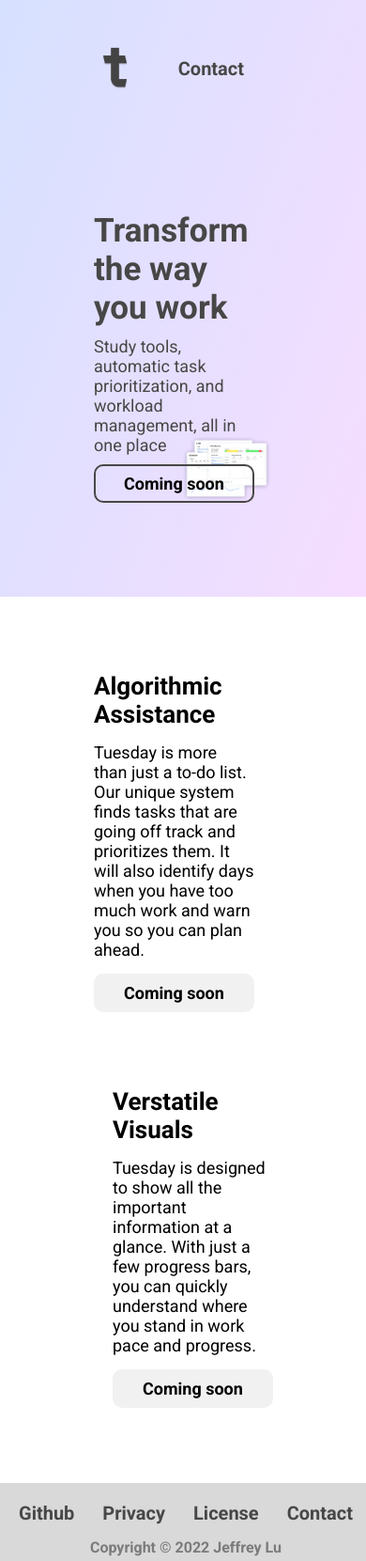
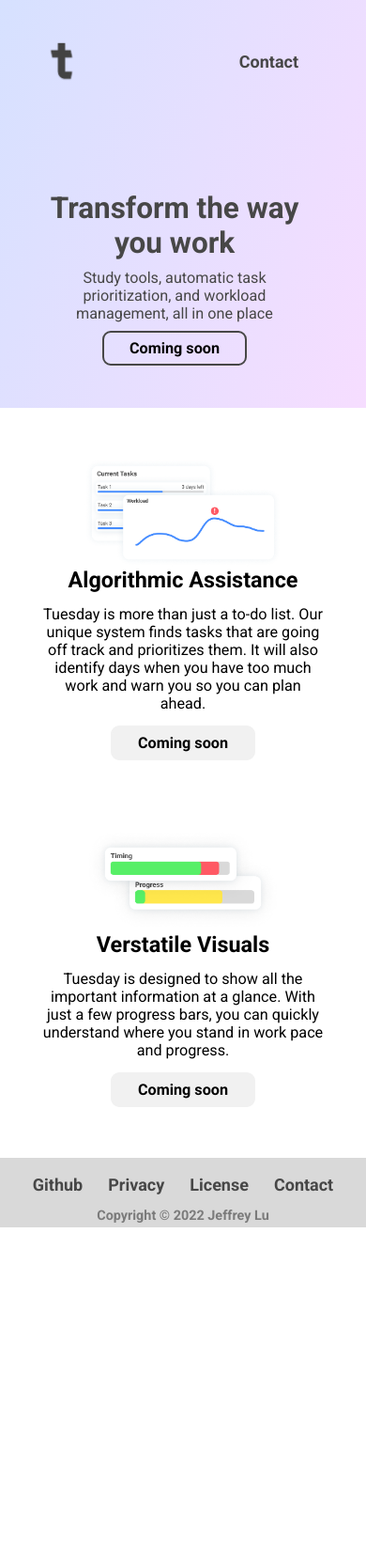
Before and after one commit to Tuestech/v2, a Django app: page / in a window 390 px wide. Shown: the whole page at 94% size. After the commit the page ends 1306 px from the top, so only its background shows below. Run offline with Django 4.2, Linux system fonts and the light colour scheme.

Commit message:
Make landing page responsive

```diff
--- a/landing/static/landing.css
+++ b/landing/static/landing.css
@@ -1,5 +1,11 @@
 html {
-	font-size: 10px;
+	font-size: 9px;
+}
+
+@media screen and (min-width: 850px) {
+	html {
+		font-size: 10px;
+	}
 }
 
 * {
@@ -13,8 +19,8 @@ button {
 	display: block;
 	position: relative;
 	border: 2px solid #474747;
-	border-radius: 10px;
-	padding: 8px 30px;
+	border-radius: 1rem;
+	padding: .8rem 3rem;
 	font-size: 1.8rem;
 	width: max-content;
 	cursor: pointer;
@@ -23,17 +29,23 @@ button {
 }
 
 .hero {
-	padding: 100px;
-	padding-top: 50px;
+	padding: 10rem;
+	padding-top: 5rem;
 	background: linear-gradient(109.76deg, #D5E0FF 0%, #D6E1FF 0.01%, #F6DDFF 100%);
 }
 
 .content-container {
 	display: grid;
 	margin: auto;
-	padding: 80px 100px;
+	padding: 8rem 10rem;
 	max-width: 900px;
-	row-gap: 80px;
+	row-gap: 8rem;
+}
+
+@media screen and (max-width: 700px) {
+	.content-container {
+		padding: 6rem 5rem;
+	}
 }
 
 .hero .content-container {
@@ -45,14 +57,34 @@ button {
 		'text-button img';
 	grid-template-rows: min-content 1fr;
 	grid-template-columns: minmax(0, 3fr) minmax(0, 4fr);
-	row-gap: 80px;
-	column-gap: 20px;
+	row-gap: 8rem;
+	column-gap: 2rem;
 }
 
 .hero .content-container .text-button {
-	padding-top: 50px;
-	max-width: 350px;
+	padding-top: 5rem;
+	max-width: 35rem;
 	margin-left: auto;
+}
+
+@media screen and (max-width: 700px) {
+	.hero {
+		padding: 5rem;
+	}
+
+	.hero .content-container {
+		grid-template-columns: 1fr;
+	}
+
+	.hero .content-container .page-cluster {
+		display: none;
+	}
+
+	.hero .content-container .text-button {
+		margin-right: auto;
+		text-align: center;
+		justify-items: center;
+	}
 }
 
 .navbar {
@@ -61,9 +93,9 @@ button {
 	align-items: center;
 	grid-template-areas: 'img link1 link2';
 	grid-template-columns: auto max-content max-content;
-	grid-template-rows: 45px;
-	height: 45px;
-	gap: 30px;
+	grid-template-rows: 4.5rem;
+	height: 4.5rem;
+	gap: 3rem;
 	overflow: hidden;
 }
 
@@ -76,7 +108,7 @@ button {
 }
 
 .navbar img {
-	height: 45px;
+	height: 4.5rem;
 }
 
 .underline {
@@ -115,7 +147,7 @@ img {
 
 .text-button {
 	display: grid;
-	gap: 10px;
+	gap: 1rem;
 	grid-area: text-button;
 	height: min-content;
 	color: #474747;
@@ -136,14 +168,14 @@ img {
 
 .text-image {
 	display: grid;
-	column-gap: 20px;
+	column-gap: 2rem;
 	grid-template-columns: repeat(2, 1fr);
 	align-items: center;
 }
 
 .text-image .text {
 	display: grid;
-	gap: 15px;
+	gap: 1.5rem;
 	height: min-content;
 }
 
@@ -165,19 +197,39 @@ img {
 	box-shadow: 0 0 10px rgba(0, 0, 0, 0.3);
 }
 
+@media screen and (max-width: 700px) {
+	.text-image {
+		grid-template-areas: "image" "text";
+		grid-template-rows: repeat(2, min-content);
+		grid-template-columns: 1fr;
+		place-items: center;
+		text-align: center;
+	}
+
+	.text-image .text {
+		grid-area: text;
+		place-items: center;
+	}
+
+	.text-image .image {
+		grid-area: image;
+		max-width: 70%;
+	}
+}
+
 .footer {
 	background-color: #D9D9D9;
 	height: min-content;
 	display: grid;
-	padding: 5px;
+	padding: .5rem;
 	justify-items: center;
 }
 
 .footer .links {
 	display: grid;
 	grid-template-columns: repeat(4, 1fr);
-	gap: 30px;
-	padding: 15px;
+	gap: 3rem;
+	padding: 1.5rem;
 	width: min-content;
 }
 
--- a/landing/templates/landing.html
+++ b/landing/templates/landing.html
@@ -39,7 +39,7 @@
 				<p class="text">Study tools, automatic task prioritization, and workload management, all in one place</p>
 				<button>Coming soon</button>
 			</div>
-			<img src="{% static 'images/Page Cluster.png' %}" alt="Page Cluster">
+			<img class="page-cluster" src="{% static 'images/Page Cluster.png' %}" alt="Page Cluster">
 		</div>
 	</div>
 
```
